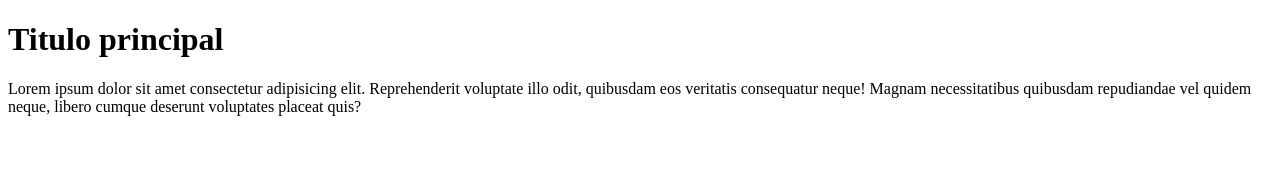
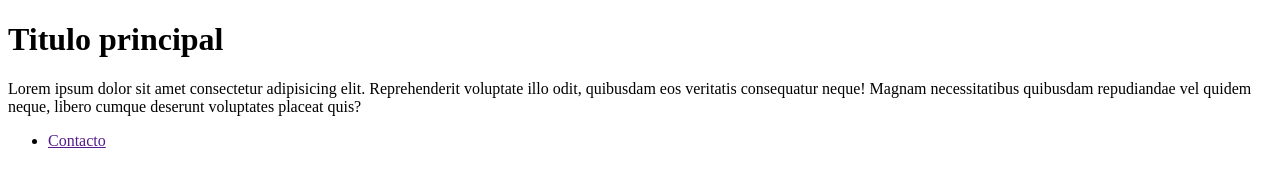
Before and after one commit to DanielRiverol/repo_prueba, a plain HTML site: page index.html in a window 1280 px wide. Drawn offline with Linux system fonts and the light colour scheme.

Commit message:
Agregando footer

```diff
--- a/index.html
+++ b/index.html
@@ -14,6 +14,12 @@
       necessitatibus quibusdam repudiandae vel quidem neque, libero cumque
       deserunt voluptates placeat quis?
     </p>
+<div class="row">
+    <ul>
+        <li><a href="">Contacto</a></li>
+    </ul>
+</div>
+
   </body>
 
   <script src="./js/main.js"></script>
```
